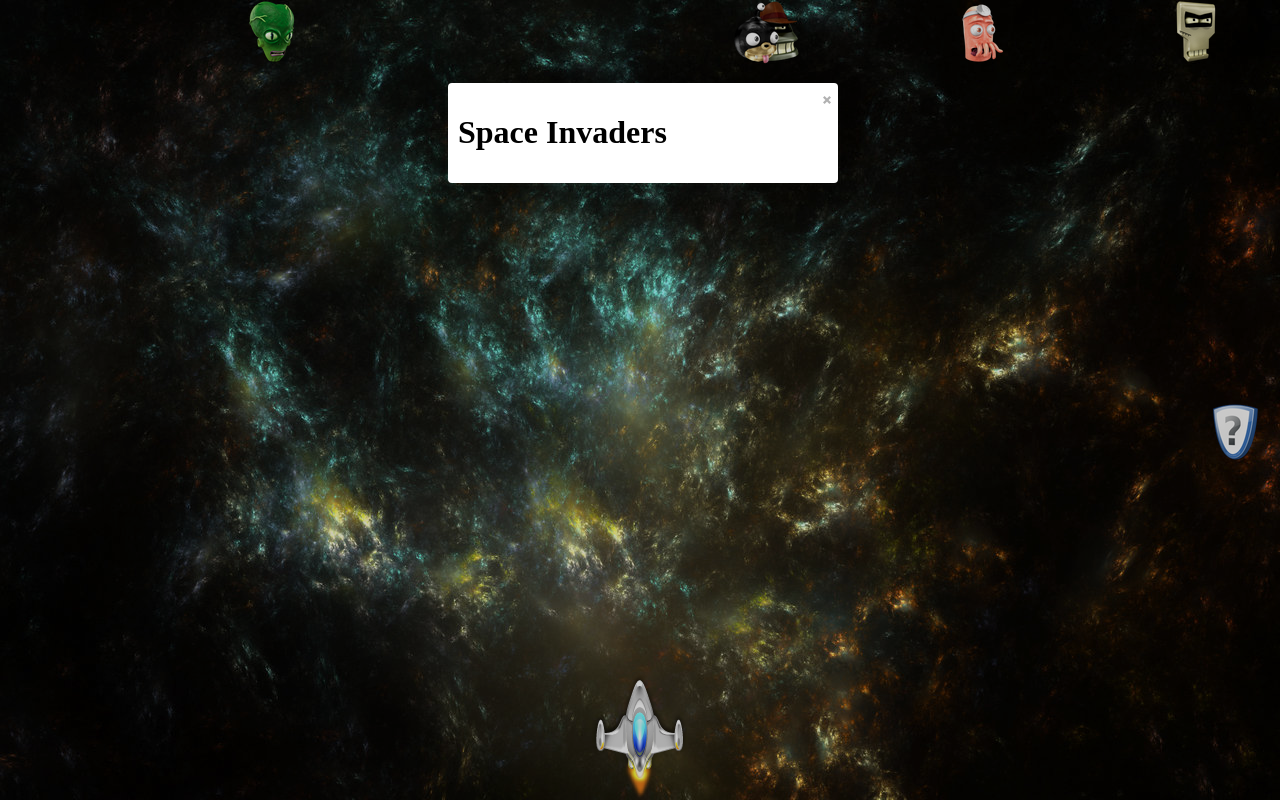
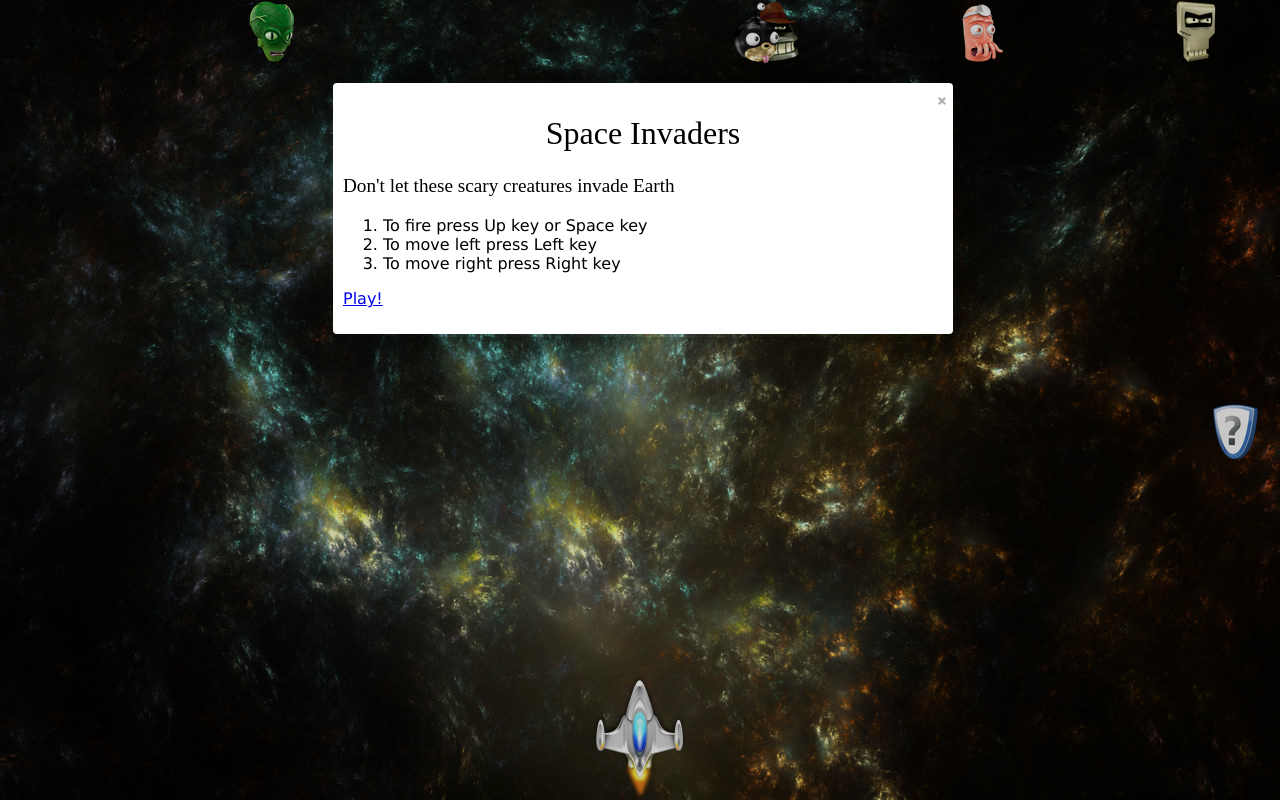
Before and after one commit to thiagocaiubi/space-invaders-js, a plain HTML site: page public/index.html in a window 1280 px wide. Drawn offline with Linux system fonts and the light colour scheme; a web font is replaced by a local one.

Commit message:
Help splash screen

```diff
--- /dev/null
+++ b/public/css/help.css
@@ -0,0 +1,49 @@
+#help{
+	background: url("/img/space-invaders-sprite.png") no-repeat top left;
+}
+
+#help{
+	width: 64px;
+	height: 64px;
+	position: absolute;
+	top: 0;
+	background-position: 0 -478px;
+	top: 50%;
+	right: 10px;
+	cursor: pointer;
+}
+
+#help div{
+	display: none;
+}
+
+#info h1, #info h3{
+  font-family: 'Slackey', serif;
+  font-style: normal;
+  font-weight: 400;
+  font-size: 100%;
+  text-shadow: none;
+  text-decoration: none;
+  text-transform: none;
+  letter-spacing: 0em;
+  word-spacing: 0em;
+  line-height: 1.2;
+}
+
+#info h1{
+	font-size: 200%;
+	text-align: center;
+}
+
+#info h3{
+	font-size: 120%;
+	font-weight: normal;
+}
+
+#info div ul{
+	list-style-type: none;
+}
+
+#info div ul li{
+	display: inline;
+}
--- a/public/css/space-invaders.css
+++ b/public/css/space-invaders.css
@@ -3,13 +3,14 @@ html,body{
 	height: 100%;
 	margin: 0;
 	padding: 0;
+	font-family: "Lucida Grande", Tahoma, Arial, Verdana, sans-serif;
 }
 
 body{
 	background: url("/img/space.jpeg");
 }
 
-.invader, .spaceship, .bullet, #help{
+.invader, .spaceship, .bullet{
 	background: url("/img/space-invaders-sprite.png") no-repeat top left;
 }
 
@@ -30,22 +31,11 @@ body{
 	position: absolute;
 }
 
-#help, .invader{
+.invader{
 	width: 64px;
 	height: 64px;
 	position: absolute;
 	top: 0;
-}
-
-#help{
-	background-position: 0 -478px;
-	top: 50%;
-	right: 10px;
-	cursor: pointer;
-}
-
-#help div{
-	display: none;
 }
 
 .clamps{
--- a/public/index.html
+++ b/public/index.html
@@ -4,12 +4,25 @@
 	<meta charset="UTF-8">
 	<title>Space Invaders</title>
 	<link href="/css/space-invaders.css" media="screen" rel="stylesheet" type="text/css" />
+	<link href="/css/help.css" media="screen" rel="stylesheet" type="text/css" />
 	<link href="/lib/facebox/facebox.css" media="screen" rel="stylesheet" type="text/css" />
+	<link  href="http://fonts.googleapis.com/css?family=Slackey:regular" rel="stylesheet" type="text/css" >
 </head>
 <body>
 	<div id="help">
-		<div>
+		<div id="info">
 			<h1>Space Invaders</h1>
+			<h3>Don't let these scary creatures invade Earth</h3>
+			<div>
+				<ol>
+					<li>To fire press Up key or Space key</li>
+					<li>To move left press Left key</li>
+					<li>To move right press Right key</li>
+				</ol>
+			</div>
+			<p>
+				<a class="play" href="#">Play!</a>
+			</p>
 		</div>
 	</div>
 	<script src="/lib/jquery/jquery.min.js" type="text/javascript"></script>
--- a/public/js/help.js
+++ b/public/js/help.js
@@ -1,7 +1,7 @@
 $(document).ready(function(){
 	$.facebox.settings.closeImage = '/lib/facebox/closelabel.png';
 	$.facebox.settings.loadingImage = '/lib/facebox/loading.gif';
-	$('#help').click(function(){
-		$.facebox({div: '#help div'});
+	$('#help').click(function(event){
+		$.facebox({div: '#' + event.target.id});
 	}).click();
 });
--- a/public/lib/facebox/facebox.css
+++ b/public/lib/facebox/facebox.css
@@ -20,7 +20,7 @@
 
 #facebox .content {
   display:table;
-  width: 370px;
+  width: 600px;
   padding: 10px;
   background: #fff;
   -webkit-border-radius:4px;
```
